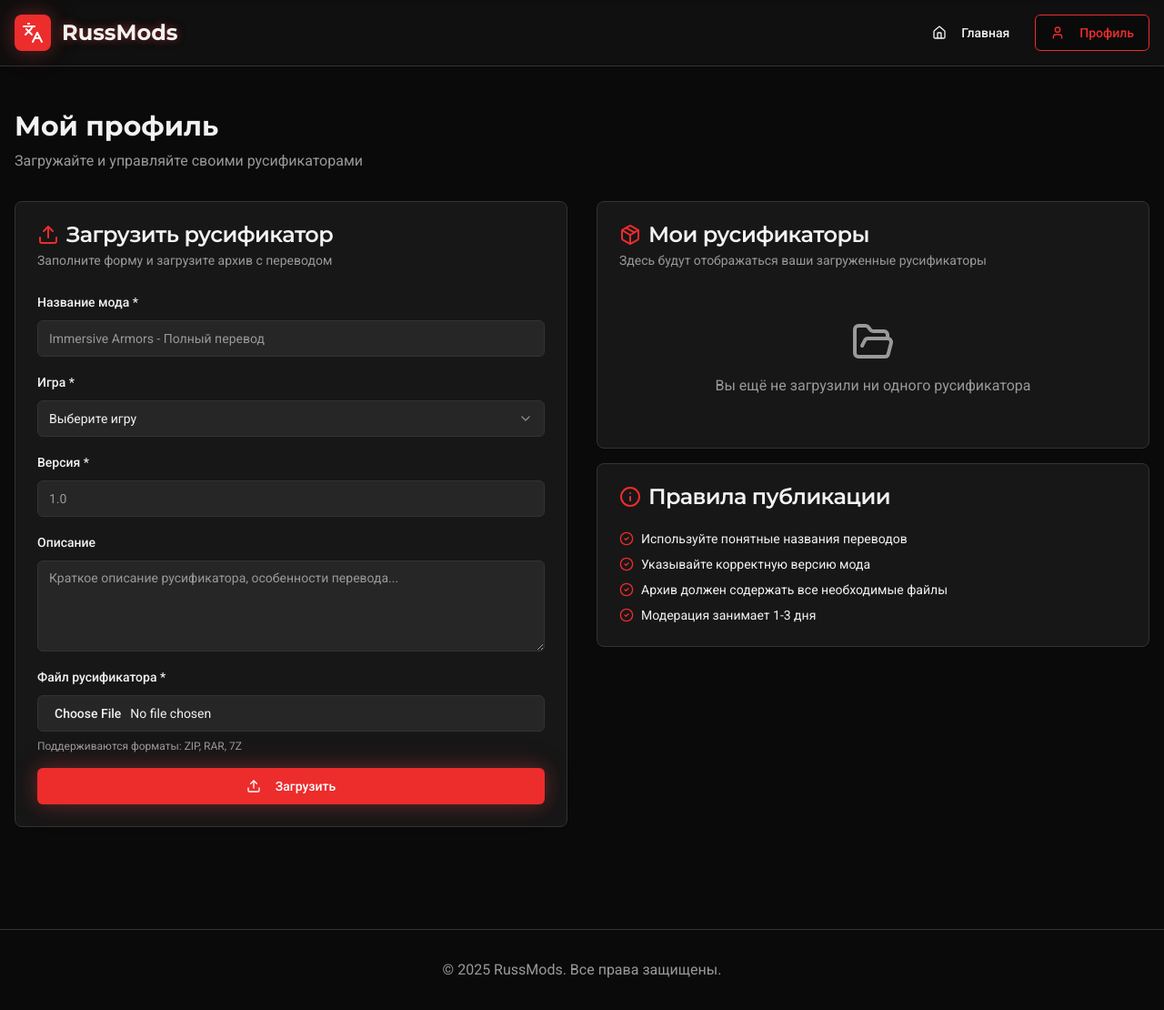
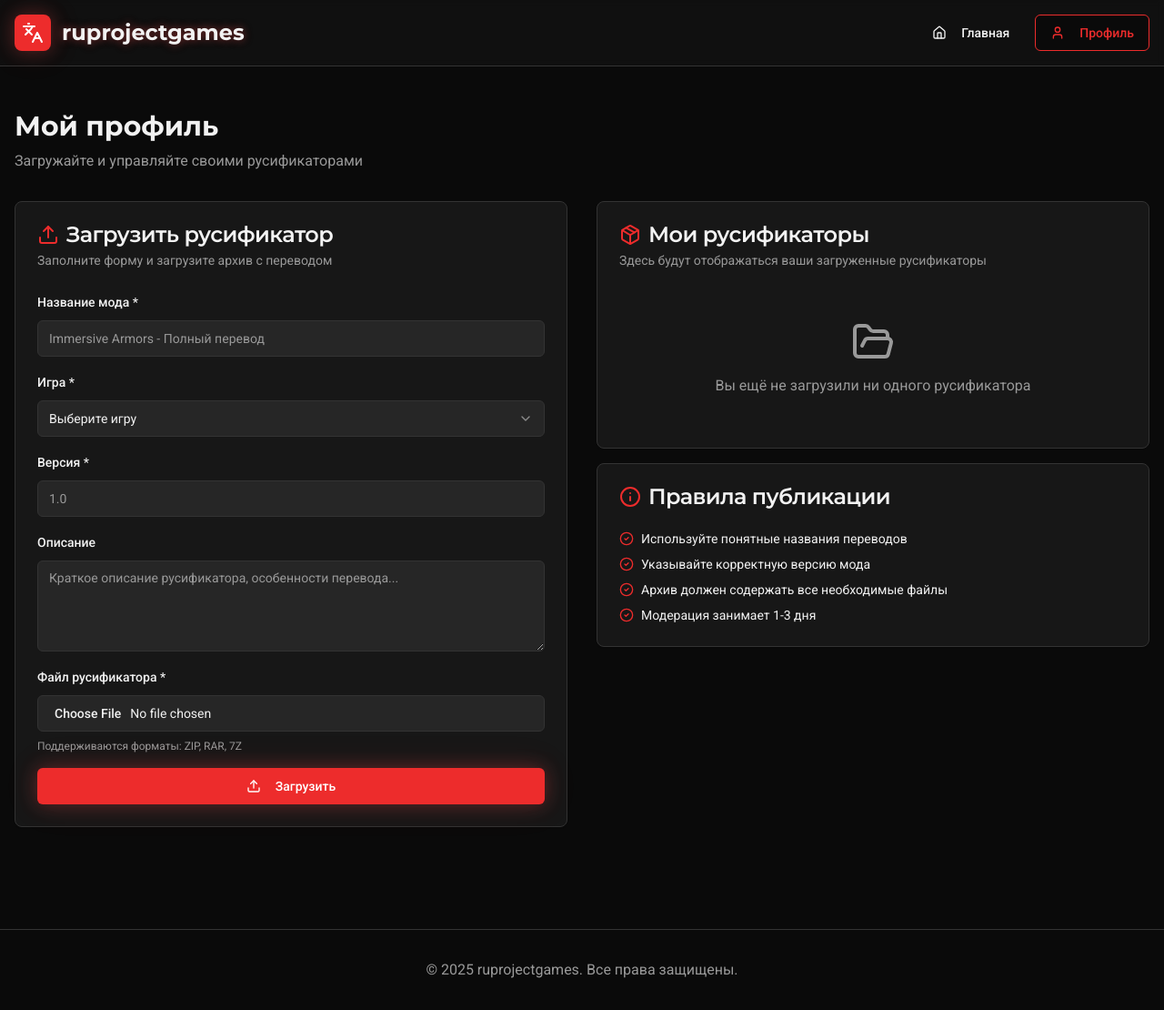
Before and after one commit to pr-poehali-dev/mod-localization-portal, a React (Vite) app: page /profile in a window 1280 px wide. Shown: the whole page at 91% size. Built offline with nearby package versions, Linux system fonts and the light colour scheme.

Commit message:
Обновление названия сайта

```diff
--- a/index.html
+++ b/index.html
@@ -3,12 +3,12 @@
 <head>
     <meta charset="UTF-8"/>
     <meta name="viewport" content="width=device-width, initial-scale=1.0"/>
-    <title>Поехали!</title>
-    <meta name="description" content="Poehali.dev — запусти свой сайт за минуту!"/>
-    <meta name="author" content="poehali.dev"/>
+    <title>ruprojectgames - Русификация модов для RPG</title>
+    <meta name="description" content="Крупнейшая база переводов для модов Skyrim и The Witcher 3"/>
+    <meta name="author" content="ruprojectgames"/>
     <link rel="icon" type="image/svg+xml" href="/favicon.svg">
-    <meta property="og:title" content="Поехали!">
-    <meta property="og:description" content="Ваш личный программист, который делает сайты в 30 раз быстрее обычного.">
+    <meta property="og:title" content="ruprojectgames - Русификация модов">
+    <meta property="og:description" content="Качественная локализация модов от сообщества для сообщества">
     <meta property="og:image:width" content="4800">
     <meta property="og:image:height" content="2520">
     <meta property="og:image:alt" content="Поехали! — сервис разработки сайтов с помощью ИИ">
--- a/src/pages/Index.tsx
+++ b/src/pages/Index.tsx
@@ -50,7 +50,7 @@ function Index() {
               <div className="w-10 h-10 bg-primary rounded-lg flex items-center justify-center glow-red">
                 <Icon name="Languages" className="text-primary-foreground" size={24} />
               </div>
-              <h1 className="text-2xl font-bold text-glow">RussMods</h1>
+              <h1 className="text-2xl font-bold text-glow">ruprojectgames</h1>
             </div>
 
             <nav className="hidden md:flex items-center gap-6">
@@ -341,7 +341,7 @@ function Index() {
 
       <footer className="border-t border-border mt-16 py-8">
         <div className="container mx-auto px-4 text-center text-muted-foreground">
-          <p>© 2025 RussMods. Все права защищены.</p>
+          <p>© 2025 ruprojectgames. Все права защищены.</p>
           <p className="mt-2 text-sm">
             Сделано с ❤️ для русскоязычного комьюнити модеров
           </p>
--- a/src/pages/Profile.tsx
+++ b/src/pages/Profile.tsx
@@ -87,7 +87,7 @@ function Profile() {
               <div className="w-10 h-10 bg-primary rounded-lg flex items-center justify-center glow-red">
                 <Icon name="Languages" className="text-primary-foreground" size={24} />
               </div>
-              <h1 className="text-2xl font-bold text-glow">RussMods</h1>
+              <h1 className="text-2xl font-bold text-glow">ruprojectgames</h1>
             </div>
 
             <div className="flex items-center gap-3">
@@ -289,7 +289,7 @@ function Profile() {
 
       <footer className="border-t border-border mt-16 py-8">
         <div className="container mx-auto px-4 text-center text-muted-foreground">
-          <p>© 2025 RussMods. Все права защищены.</p>
+          <p>© 2025 ruprojectgames. Все права защищены.</p>
         </div>
       </footer>
     </div>
```
